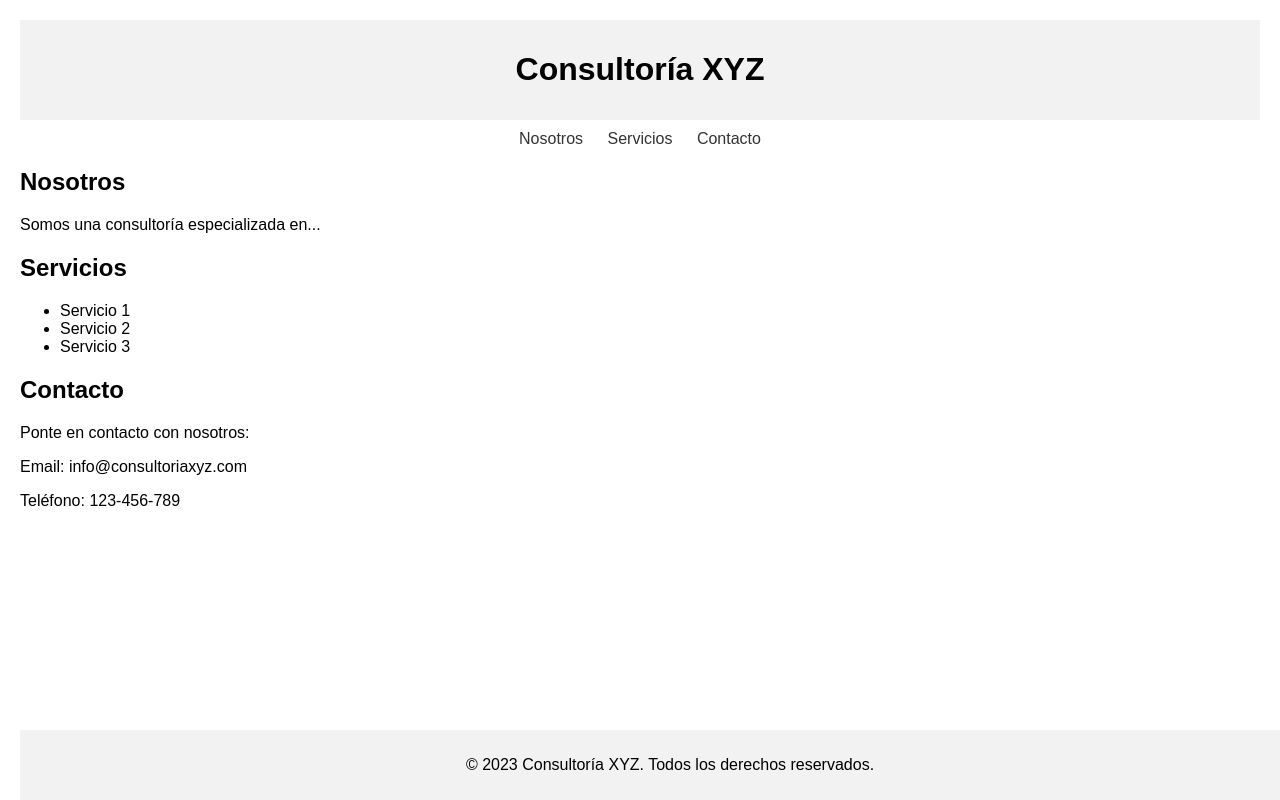
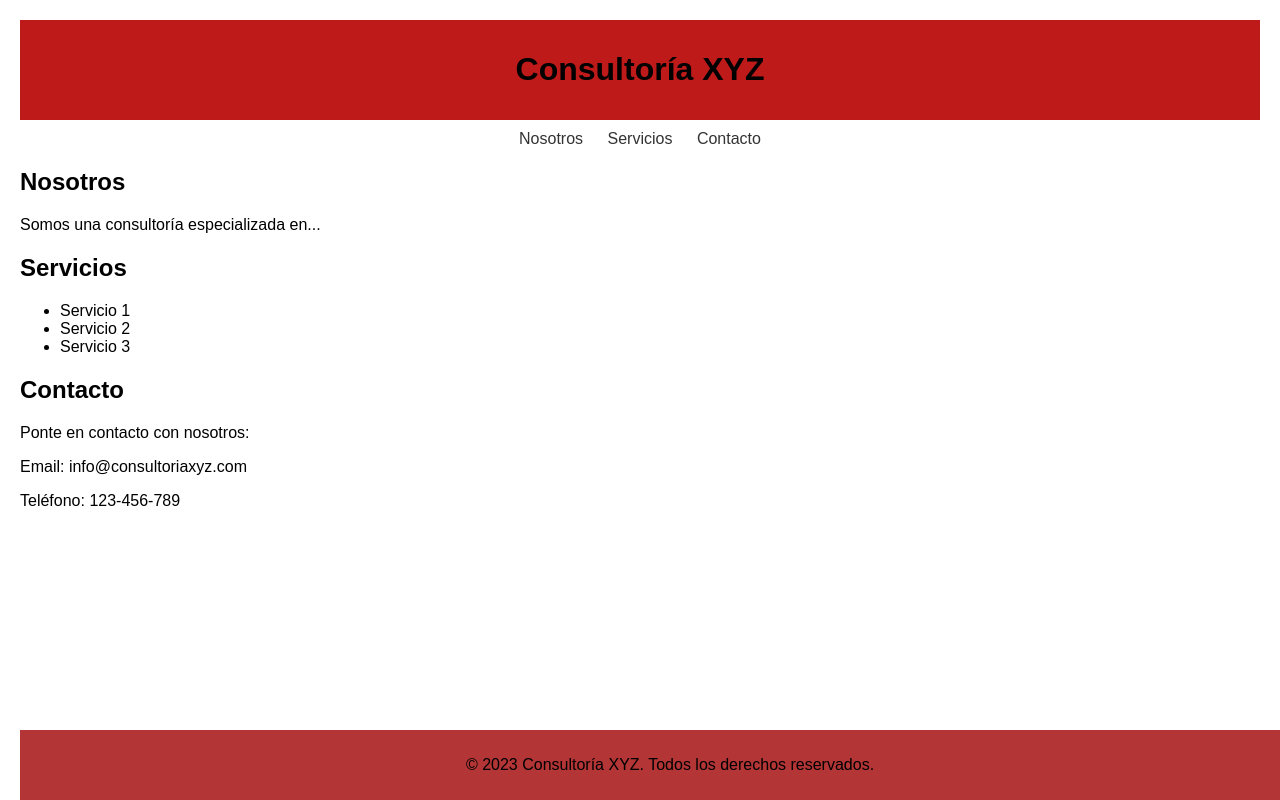
Before and after one commit to pepecodingpepe/intento22, a plain HTML site: page index.html in a window 1280 px wide. Drawn offline with Linux system fonts and the light colour scheme.

Commit message:
a ver si sierto

```diff
--- a/index.html
+++ b/index.html
@@ -12,7 +12,7 @@
         header {
             text-align: center;
             padding: 10px;
-            background-color: #f2f2f2;
+            background-color: #be1a1a;
         }
         nav {
             text-align: center;
@@ -29,7 +29,7 @@
         footer {
             text-align: center;
             padding: 10px;
-            background-color: #f2f2f2;
+            background-color: #b33535;
             position: fixed;
             bottom: 0;
             width: 100%;
```
